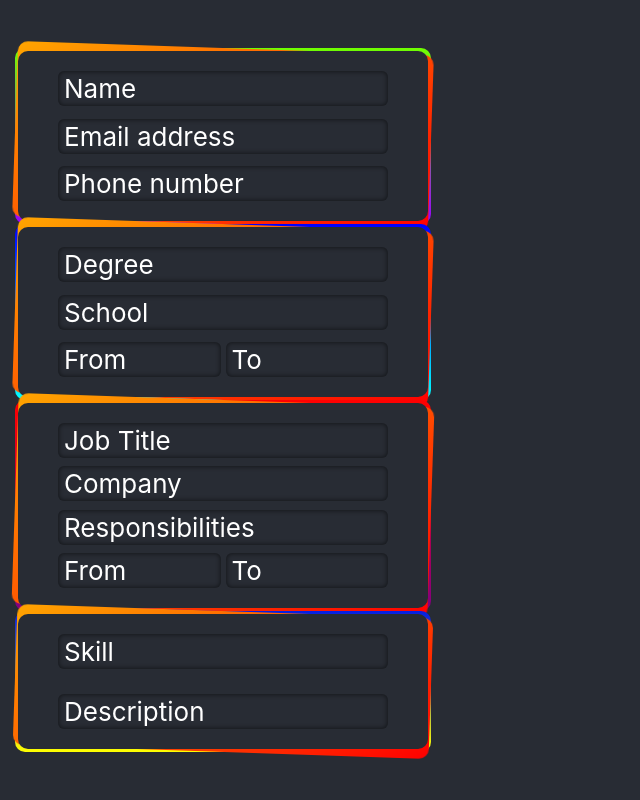
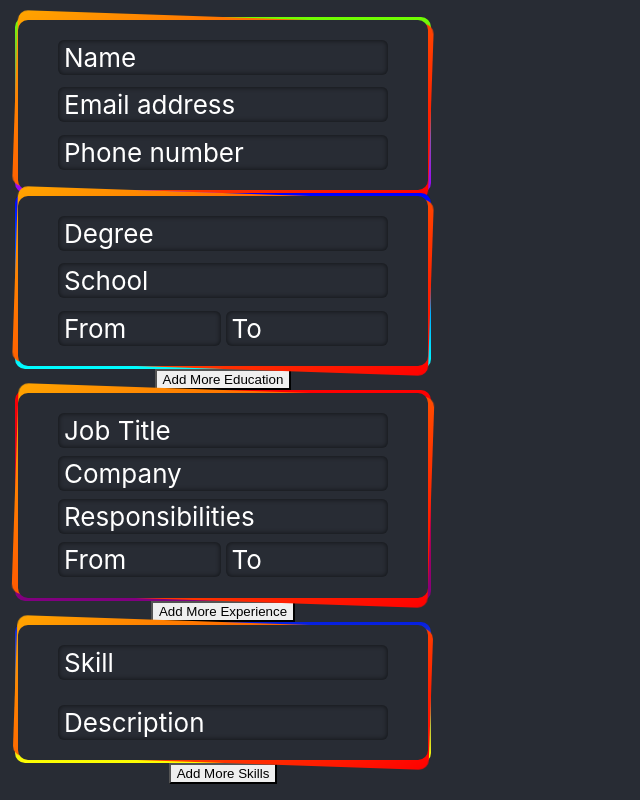
Before and after one commit to WitchingHr/cv-application, a React (Create React App) app: page / in a window 1280 px wide. Shown: the whole page, without its empty margins (0-640 px from the left). Built offline with nearby package versions, Linux system fonts and the light colour scheme.

Commit message:
Create add buttons and logic

```diff
--- a/src/App.css
+++ b/src/App.css
@@ -81,6 +81,10 @@
   position: relative;
 }
 
+.add-more {
+  -webkit-appearance: none;
+}
+
 .gradient {
   padding: 3px;
   border-radius: 10px;
--- a/src/App.jsx
+++ b/src/App.jsx
@@ -1,4 +1,4 @@
-import React from 'react';
+import React, { useState } from 'react';
 import General from './components/General';
 import Education from './components/Education';
 import Experience from './components/Experience';
@@ -6,13 +6,96 @@ import Skills from './components/Skills';
 import './App.css';
 
 function App() {
+  const initial = [
+    { name: 'general', id: 0, sort: 0 },
+    { name: 'education', id: 1, sort: 1 },
+    { name: 'experience', id: 2, sort: 2 },
+    { name: 'skills', id: 3, sort: 3 }
+  ];
+
+  const [id, setId] = useState(4);
+  const [data, setData] = useState(initial);
+
+  function handleAddComponent(name) {
+    let sort;
+    switch (name) {
+      case 'education':
+        sort = 1;
+        break;
+      case 'experience':
+        sort = 2;
+        break;
+      case 'skills':
+        sort = 3;
+        break;
+      default:
+        break;
+    }
+
+    const next = [
+      ...data,
+      { name: name, id: id, sort: sort }
+    ];
+
+    next.sort((a, b) => {
+      if (a.sort < b.sort) return -1;
+      if (a.sort > b.sort) return 1;
+      if (a.id < b.id) return 1;
+      if (a.id > b.id) return -1;
+    });
+
+    setData(next);
+    setId(id + 1);
+  }
+
+  function getComponent(obj) {
+    switch (obj.name) {
+      case 'general':
+        return <General key={obj.id} />
+      case 'education':
+        return (
+          <React.Fragment key={obj.id}>
+            <Education />
+            {obj.id === 1 && (
+              <button className="add-more" onClick={() => handleAddComponent(obj.name)}>
+                Add More Education
+              </button>
+            )}
+          </React.Fragment>
+        )
+      case 'experience':
+        return (
+          <React.Fragment key={obj.id}>
+            <Experience />
+            {obj.id === 2 && (
+              <button className="add-more" onClick={() => handleAddComponent(obj.name)}>
+                Add More Experience
+              </button>
+            )}
+          </React.Fragment>
+        )
+      case 'skills':
+        return (
+          <React.Fragment key={obj.id}>
+            <Skills />
+            {obj.id === 3 && (
+              <button className="add-more" onClick={() => handleAddComponent(obj.name)}>
+                Add More Skills
+              </button>
+            )}
+          </React.Fragment>
+        )
+      default:
+        break;
+    }
+  }
+
   return (
     <div className="App">
       <div className="editor">
-        <General />
-        <Education />
-        <Experience />
-        <Skills />
+        {data.map(obj =>
+          getComponent(obj)
+        )}
       </div>
       <div className="resume">
 
--- a/src/components/Education.jsx
+++ b/src/components/Education.jsx
@@ -9,10 +9,10 @@ export default function Education() {
         <Input name="School" />
         <div className="dates-container">
           <span className="dates-input">
-            <Input name="From" max="4" />
+            <Input name="From" />
           </span>
           <span className="dates-input">
-            <Input name="To" max="4" />
+            <Input name="To" />
           </span>
         </div>
       </div>
--- a/src/components/Experience.jsx
+++ b/src/components/Experience.jsx
@@ -10,10 +10,10 @@ export default function Experience() {
         <Input name="Responsibilities" />
         <div className="dates-container">
           <span className="dates-input">
-            <Input name="From" max="4" />
+            <Input name="From" />
           </span>
           <span className="dates-input">
-            <Input name="To" max="4" />
+            <Input name="To" />
           </span>
         </div>
       </div>
--- a/src/components/Input.jsx
+++ b/src/components/Input.jsx
@@ -1,32 +1,51 @@
 import React, { useState } from 'react';
 
-export default function Input({ name, max }) {
+export default function Input({ name }) {
   const [edit, setEdit] = useState(false);
   const [text, setText] = useState(name);
 
+  // Get class names for date/description inputs
+  let className;
   let maxLength;
-  let className;
-  if (max) {
-    maxLength = max;
-    className = "date-input";
+  switch (name) {
+    case 'From':
+    case 'To':
+      className = "date-input";
+      maxLength = 4;
+      break;
+    case 'Description':
+      className = "description-input";
+      break;
+    default:
+      break;
   }
 
+  // Open input
   function handleClick() {
     setEdit(!edit);
   }
 
+  // Open input
   function handleKeyDown(e) {
     if (e.key === 'Enter') {
       setEdit(!edit);
     }
   }
 
+  // Select text on open input
+  function handleFocus(e) {
+    e.target.select();
+  }
+
+  // Update text
   function handleOnChange(e) {
     setText(e.target.value);
   }
 
+  // Close input
   function handleSave(e) {
     if (e.key === 'Enter') {
+      // If empty, set to default val
       if (!text) {
         setText(name)
       }
@@ -34,17 +53,17 @@ export default function Input({ name, max }) {
     }
   }
 
+  // Close input
   function handleOutsideClick() {
+    // If empty, set to default val
     if (!text) {
       setText(name)
     }
     setEdit(!edit);
   }
 
-  function handleFocus(e) {
-    e.target.select();
-  }
 
+  // Input editor
   if (edit) {
     return (
       <input
@@ -60,6 +79,7 @@ export default function Input({ name, max }) {
     );
   }
 
+  // Div/Button
   return (
     <div
       role="button"
```
